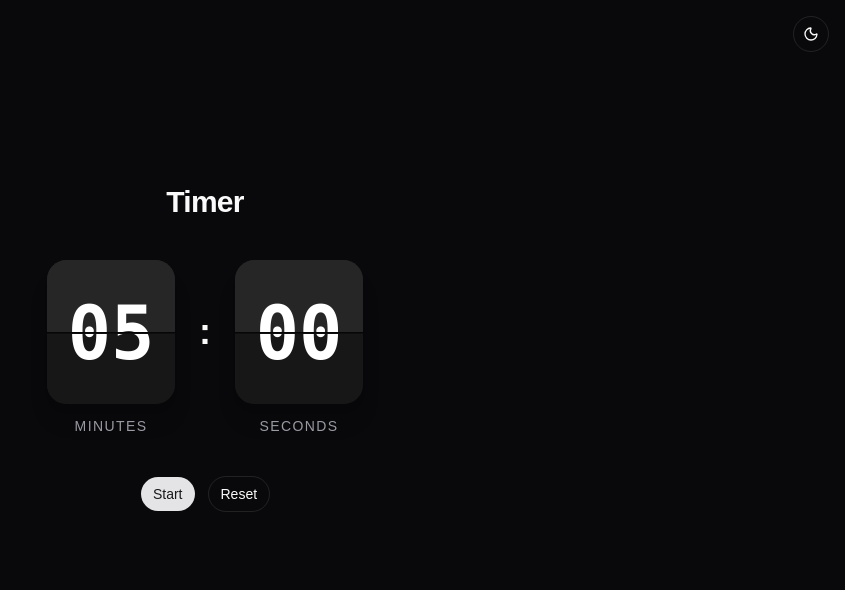
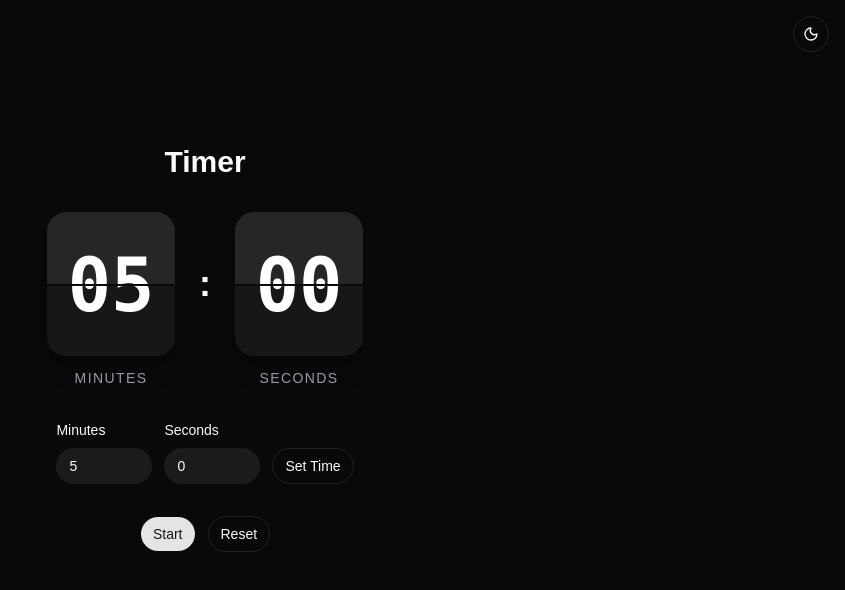
Before and after one commit to PrathamGhaywat/ZenTime, a React (Vite) app: page / in a window 1280 px wide. Shown: the top 590 px of the page, without its empty margins (435-1280 px from the left). Built offline with nearby package versions, Linux system fonts and the light colour scheme.

Commit message:
add custom time

```diff
--- a/src/ui/components/Timer.tsx
+++ b/src/ui/components/Timer.tsx
@@ -1,5 +1,6 @@
 import { useEffect, useState } from "react";
 import { Button } from "../button";
+import { Input } from "../input";
 
 function FlipDigit({
   value,
@@ -36,10 +37,12 @@ function FlipDigit({
   );
 }
 
+
 export function Timer() {
-  const initialTime = 5 * 60;
+  const [minutesInput, setMinutesInput] = useState("5");
+  const [secondsInput, setSecondsInput] = useState("0");
 
-  const [secondsLeft, setSecondsLeft] = useState(initialTime);
+  const [secondsLeft, setSecondsLeft] = useState(300);
   const [isRunning, setIsRunning] = useState(false);
 
   useEffect(() => {
@@ -67,23 +70,85 @@ export function Timer() {
     .toString()
     .padStart(2, "0");
 
+  function setCustomTime() {
+    const mins = Number(minutesInput);
+    const secs = Number(secondsInput);
+
+    if (
+      minutesInput.trim() === "" ||
+      secondsInput.trim() === "" ||
+      !Number.isInteger(mins) ||
+      !Number.isInteger(secs) ||
+      mins < 0 ||
+      secs < 0 ||
+      secs > 59 ||
+      mins > 5999 ||
+      mins * 60 + secs === 0
+    ) {
+      return;
+    }
+
+    setIsRunning(false);
+    setSecondsLeft(mins * 60 + secs);
+  }
+
   function resetTimer() {
     setIsRunning(false);
-    setSecondsLeft(initialTime);
+    setSecondsLeft(
+      Number(minutesInput) * 60 + Number(secondsInput)
+    );
   }
 
   return (
-    <div className="flex min-h-[70vh] flex-col items-center justify-center gap-10">
-      <h1 className="text-3xl font-bold tracking-tight">
-        Timer
-      </h1>
+    <div className="flex min-h-[70vh] flex-col items-center justify-center gap-8">
+      <h1 className="text-3xl font-bold">Timer</h1>
 
       <div className="flex items-center gap-4 sm:gap-6">
         <FlipDigit value={minutes} label="Minutes" />
+        <span className="mb-8 text-4xl font-bold">:</span>
+        <FlipDigit value={seconds} label="Seconds" />
+      </div>
 
-        <span className="mb-8 text-4xl font-bold">:</span>
+      <div className="flex items-end gap-3">
+        <div className="grid gap-2">
+          <label htmlFor="minutes" className="text-sm">
+            Minutes
+          </label>
+          <Input
+            id="minutes"
+            type="number"
+            min="0"
+            max="5999"
+            value={minutesInput}
+            disabled={isRunning}
+            onChange={(e) => setMinutesInput(e.target.value)}
+            className="w-24"
+          />
+        </div>
 
-        <FlipDigit value={seconds} label="Seconds" />
+        <div className="grid gap-2">
+          <label htmlFor="seconds" className="text-sm">
+            Seconds
+          </label>
+          <Input
+            id="seconds"
+            type="number"
+            min="0"
+            max="59"
+            value={secondsInput}
+            disabled={isRunning}
+            onChange={(e) => setSecondsInput(e.target.value)}
+            className="w-24"
+          />
+        </div>
+
+        <Button
+          variant="outline"
+          onClick={setCustomTime}
+          disabled={isRunning}
+        >
+          Set Time
+        </Button>
       </div>
 
       <div className="flex gap-3">
```
